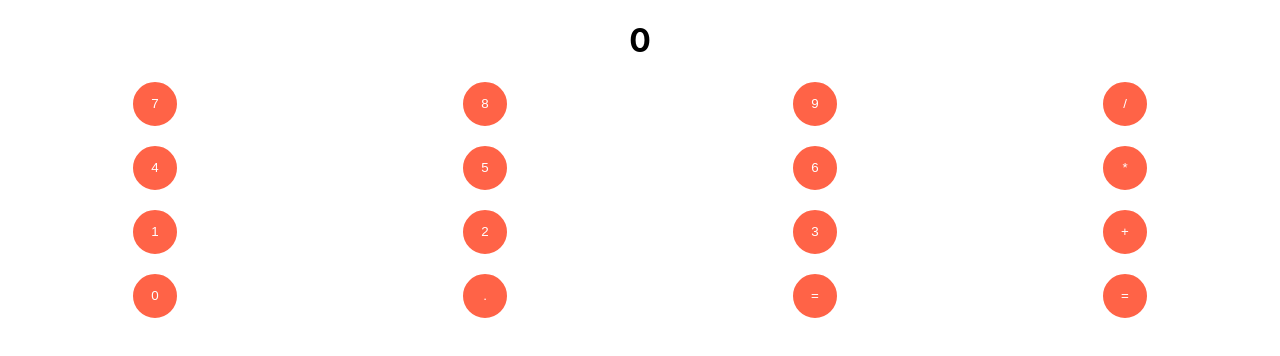
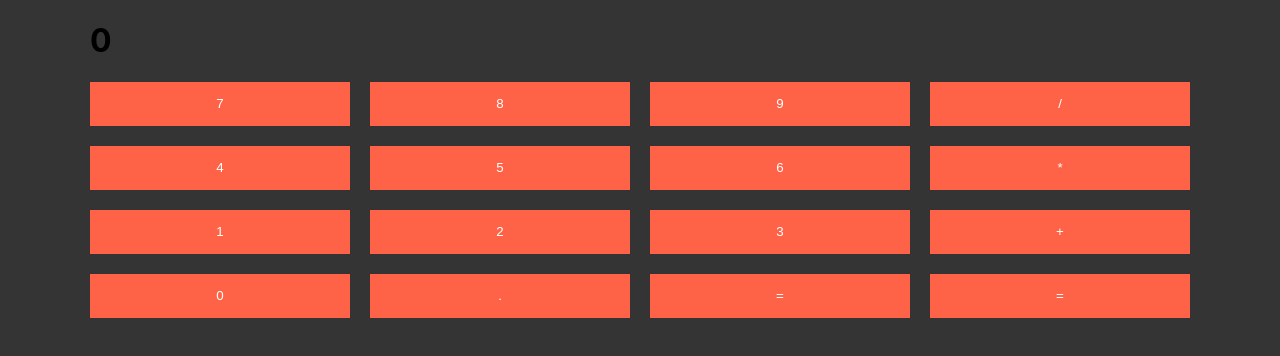
Before and after one commit to SomeChineseGuy/Calculator, a React (Create React App) app: page / in a window 1280 px wide. Shown: the top 356 px of the page. Built offline with nearby package versions, Linux system fonts and the light colour scheme.

Commit message:
Able to click the numbers and get everything working

```diff
--- a/src/App.css
+++ b/src/App.css
@@ -1,38 +1,9 @@
 .App {
-  text-align: center;
+  margin: auto;
+  max-width: 1100px;
+
 }
 
-.App-logo {
-  height: 40vmin;
-  pointer-events: none;
+body {
+  background-color: #111111d9;
 }
-
-@media (prefers-reduced-motion: no-preference) {
-  .App-logo {
-    animation: App-logo-spin infinite 20s linear;
-  }
-}
-
-.App-header {
-  background-color: #282c34;
-  min-height: 100vh;
-  display: flex;
-  flex-direction: column;
-  align-items: center;
-  justify-content: center;
-  font-size: calc(10px + 2vmin);
-  color: white;
-}
-
-.App-link {
-  color: #61dafb;
-}
-
-@keyframes App-logo-spin {
-  from {
-    transform: rotate(0deg);
-  }
-  to {
-    transform: rotate(360deg);
-  }
-}
--- a/src/App.js
+++ b/src/App.js
@@ -1,18 +1,18 @@
-import logo from './logo.svg';
 import './App.css';
 import Calculator from './components/Calculator';
 import CalculatorContext from './contexts/CalculatorContext';
 import useCalculator from './hooks/useCalculator';
 
 function App() {
-  const {state} = useCalculator();
+
+  const [state, dispatch] = useCalculator();
 
   return (
-    <div className="App">
-      <CalculatorContext.Provider value={state}>
+    <CalculatorContext.Provider value={{ state, dispatch }}>
+      <div className="App">
         <Calculator />
-      </CalculatorContext.Provider>
-    </div>
+      </div>
+    </CalculatorContext.Provider>
   );
 }
 
--- a/src/components/Button/Button.css
+++ b/src/components/Button/Button.css
@@ -1,13 +1,13 @@
 .btn {
   padding: 10px;
-  border-radius: 50%;
   height: 20px;
-  width: 20px;
   box-sizing: content-box;
   border: 2px solid tomato;
   color: white;
   background-color: tomato;
   cursor: pointer;
+  flex-grow: 1;
+
   &:hover {
     pointer-events: auto;
     opacity: .8;
--- a/src/components/Button/Button.jsx
+++ b/src/components/Button/Button.jsx
@@ -1,11 +1,17 @@
-import React from "react";
+import React, { useContext } from "react";
 import './Button.css'
+import CalculatorContext from "../../contexts/CalculatorContext";
 
 const Button = ({value}) => {
+  const {dispatch} = useContext(CalculatorContext)
+
+  const handleClick = () => {
+    const type = !isNaN(Number(value)) || value === "." ? 'number-click' : 'operator-click'
+    dispatch({payload: String(value), type})
+  }
+
   return (
-    <div>
-      <button className="btn">{value}</button>
-    </div>
+    <button onClick={handleClick} className="btn">{value}</button>
   )
 };
 
--- a/src/components/Button/ButtonContainer.css
+++ b/src/components/Button/ButtonContainer.css
@@ -6,12 +6,11 @@
   display: grid;
   grid-template-columns: repeat(3, 1fr);
   gap: 20px;
-  grid-auto-flow: row-reverse;
   flex-grow: 3;
-
 }
 
 .button-container__operators {
+  margin-left: 20px;
   flex-grow: 1;
   display: grid;
   grid-template-columns: repeat(1, 1fr);
--- a/src/components/Screen.jsx
+++ b/src/components/Screen.jsx
@@ -1,12 +1,12 @@
-import React, {useContext} from "react";
+import React, {useContext, useEffect} from "react";
 import CalculatorContext from "../contexts/CalculatorContext";
 
 const Screen = () => {
-  const {screen} = useContext(CalculatorContext);
+  const {state} = useContext(CalculatorContext);
 
   return (
     <div>
-      <h1>{screen}</h1>
+      <h1>{state.screen}</h1>
     </div>
   )
 };
--- a/src/hooks/useCalculator.jsx
+++ b/src/hooks/useCalculator.jsx
@@ -1,21 +1,27 @@
 import { useReducer } from 'react';
 
 const initialState = {
-  screen: 0
+  screen: "0"
 }
 
 function reducer(state, action) {
-  return state
-}
-
-
-const useCalculator = () => {
-  const [state, dispatch] = useReducer(reducer, initialState);
-
-  return {
-    state,
-    dispatch
+  switch(action.type) {
+    case 'number-click':
+      return {
+        ...state,
+        screen: state.screen === "0" ? `${action.payload}` : `${state.screen}${action.payload}`
+      }
+    case 'operator-click':
+      console.log('operator');
+      return state
+    default:
+    console.log('default');
+      return state
   }
 }
 
+const useCalculator = () => {
+  return useReducer(reducer, initialState);
+}
+
 export default useCalculator;
```
